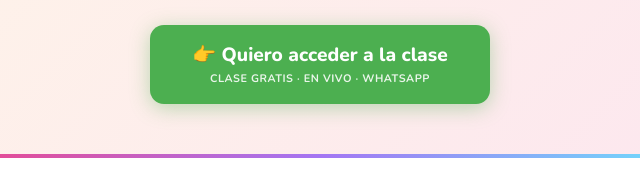
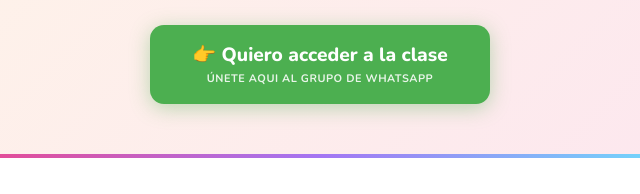
Before and after one commit to DecoracionDeFiestas/ClaseDecoracionConGlobos, a plain HTML site: page index.html in a window 1280 px wide. Shown: the part 4318-4512 px from the top of the page, 320-960 px from the left. Drawn offline with nearby package versions, Linux system fonts and the light colour scheme.

Commit message:
Update index.html

```diff
--- a/index.html
+++ b/index.html
@@ -588,7 +588,7 @@
       <div class="cta-wrap" style="padding:0;">
         <a href="https://chat.whatsapp.com/DWgt1QwFlFd2pVyLQMtZrb" class="btn-wa">
           👉 Quiero acceder a la clase
-          <small>Clase gratis · En vivo · WhatsApp</small>
+          <small>Únete aqui al grupo de WhatsApp</small>
         </a>
       </div>
     </div>
```
